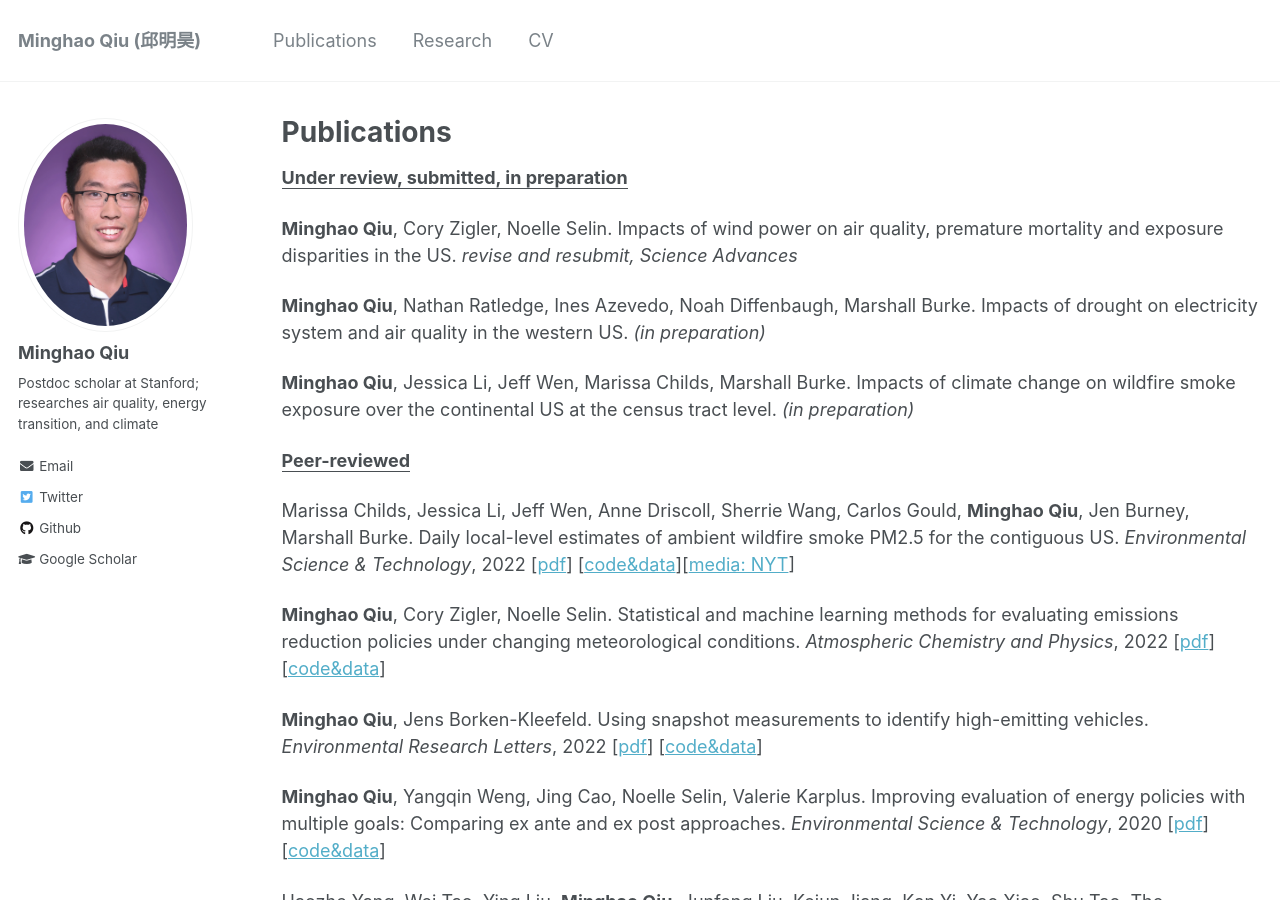
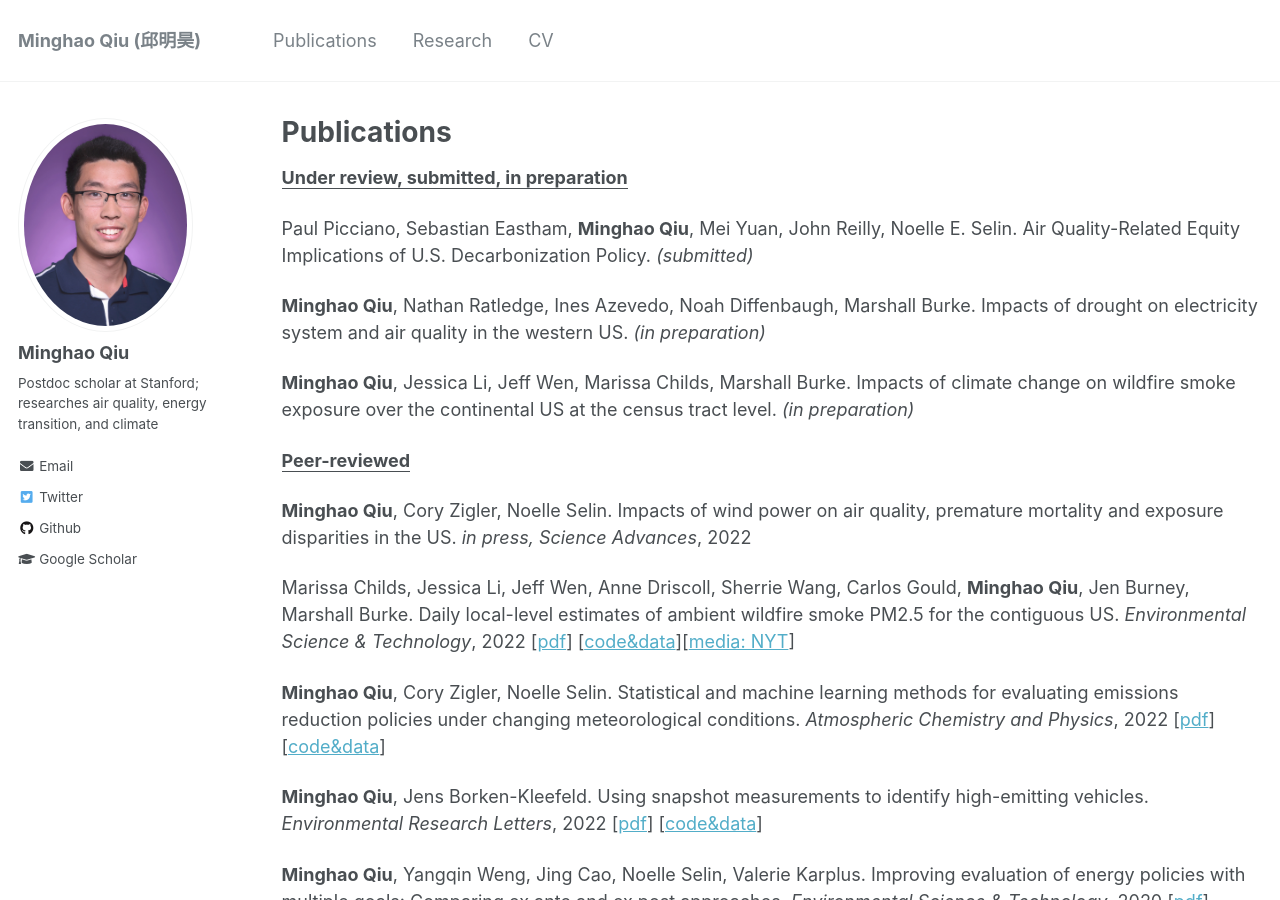
Before and after one commit to mhqiu/mhqiu.github.io, a Jekyll site: the page built from _pages/publications.md, in a window 1280 px wide and 900 px high. Built offline with Jekyll 4.4.1, drawn with Linux system fonts in a browser that asks for light colours.

Commit message:
Update publications.md

```diff
--- a/_pages/publications.md
+++ b/_pages/publications.md
@@ -22,7 +22,7 @@ author_profile: true
 **<ins>Under review, submitted, in preparation</ins>**
 
 
-**Minghao Qiu**, Cory Zigler, Noelle Selin. Impacts of wind power on air quality, premature mortality and exposure disparities in the US. *revise and resubmit, Science Advances*
+Paul Picciano, Sebastian Eastham, **Minghao Qiu**, Mei Yuan, John Reilly, Noelle E. Selin. Air Quality-Related Equity Implications of U.S. Decarbonization Policy. *(submitted)*
 
 **Minghao Qiu**, Nathan Ratledge, Ines Azevedo, Noah Diffenbaugh, Marshall Burke. Impacts of drought on electricity system and air quality in the western US. *(in preparation)*
 
@@ -30,6 +30,8 @@ author_profile: true
 
 
 **<ins>Peer-reviewed</ins>**
+
+**Minghao Qiu**, Cory Zigler, Noelle Selin. Impacts of wind power on air quality, premature mortality and exposure disparities in the US. *in press, Science Advances*, 2022
 
 Marissa Childs, Jessica Li, Jeff Wen, Anne Driscoll, Sherrie Wang, Carlos Gould, **Minghao Qiu**, Jen Burney, Marshall Burke. Daily local-level estimates of ambient wildfire smoke PM2.5 for the contiguous US. *Environmental Science & Technology*, 2022  \[[pdf](https://pubs.acs.org/doi/10.1021/acs.est.2c02934)\] \[[code&data](https://www.stanfordecholab.com/wildfire_smoke)\]\[[media: NYT](https://www.nytimes.com/interactive/2022/09/22/climate/wildfire-smoke-pollution.html)\]
 
```
